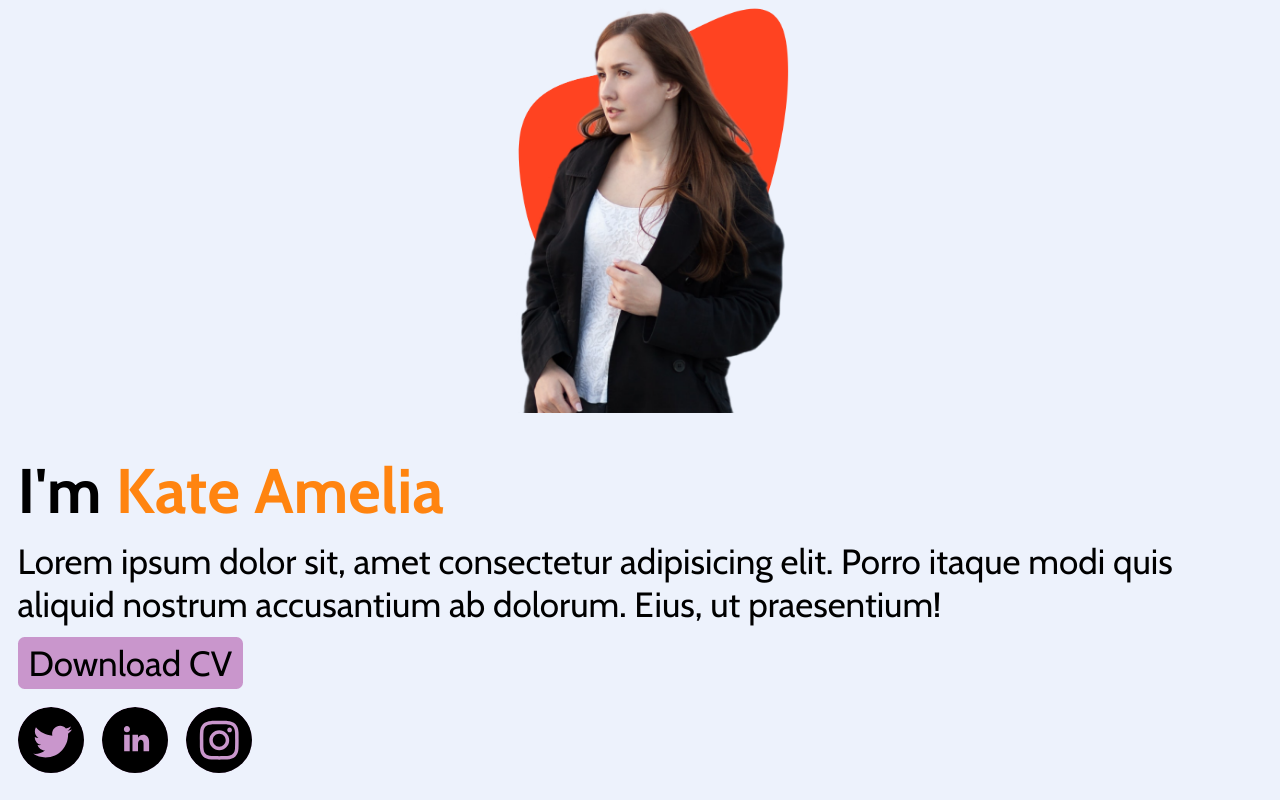
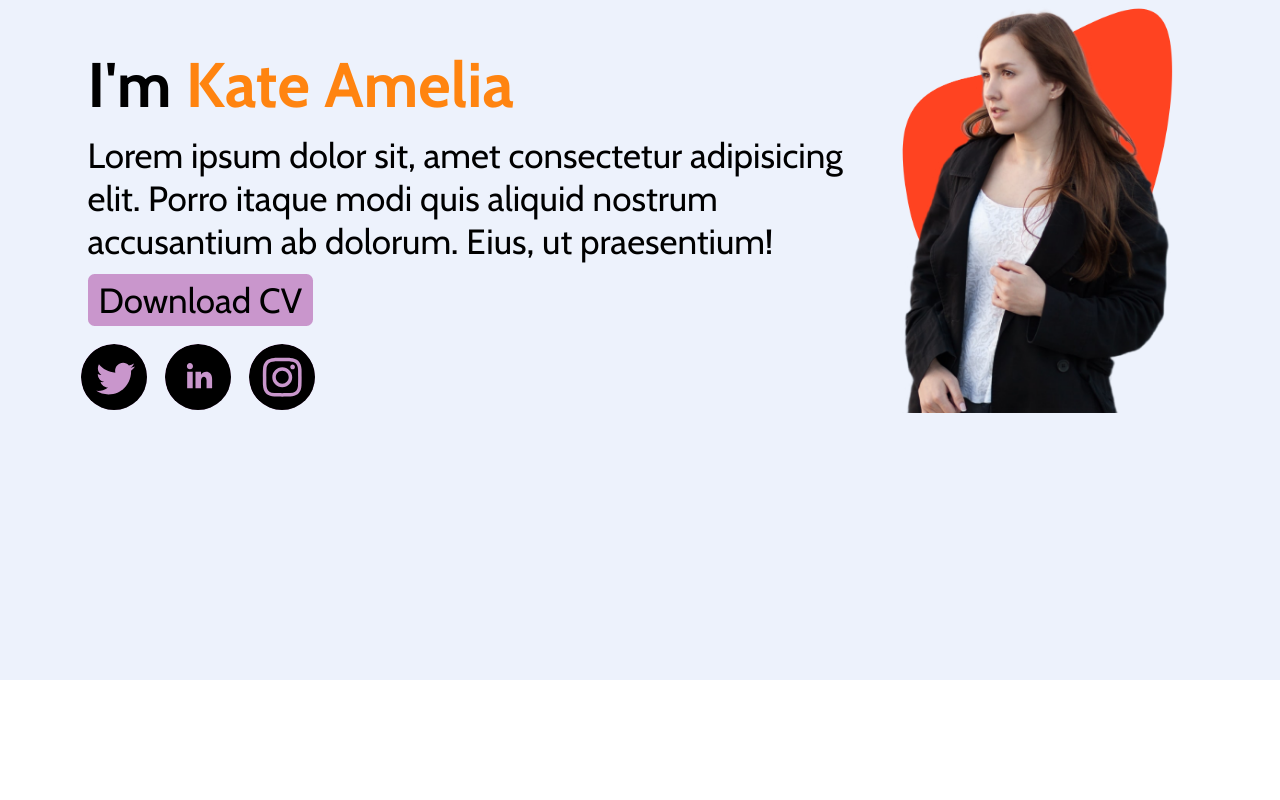
Before and after one commit to i-Riyaj/Javascript-Learnings_Projects, a plain HTML site: page Portfolio Website/index.html in a window 1280 px wide. Shown: the part 120-920 px from the top of the page. After the commit the page ends 800 px from the top, so only its background shows below. Drawn offline with nearby package versions, Linux system fonts and the light colour scheme.

Commit message:
adding responsiveness

```diff
--- a/Portfolio Website/CSS Files/mediaQuery.css
+++ b/Portfolio Website/CSS Files/mediaQuery.css
@@ -65,10 +65,20 @@
     #mainContainer nav button{
         display: none;
     }
+    #selfInfo{
+        margin-top: 1.4em;
+        margin-left: 2em;
+    }
+    #info{
+        width: 65%;
+    }
     #myImage {
         position: absolute;
         top: 3.5em;
-        left: 40%;
+        left: 70%;
+    }
+    #socailLinks{
+        margin-left: 1.8em;
     }
 }
 
@@ -101,11 +111,6 @@
     .navUlLists li:hover{
         background: #1168e3c5;
     }
-    #myImage {
-        position: absolute;
-        top: 3.5em;
-        left: 40%;
-    }
     #socailLinks a svg{
         height: 1.9em;
         width: 1.9em;
--- a/Portfolio Website/CSS Files/selfInfoDiv.css
+++ b/Portfolio Website/CSS Files/selfInfoDiv.css
@@ -1,12 +1,12 @@
 /* #selfInfo division */
 #selfInfo {
-    margin-top: 13em;
+    margin-top: 14em;
     color: var(--sTextcolor);
+
 }
 
 /* #info division  */
 #info {
-    margin-top: 5em;
     display: flex;
     flex-direction: column;
     justify-content: center;
```
Also changed, not shown: Portfolio Website/index.html (+1 -0 lines).
